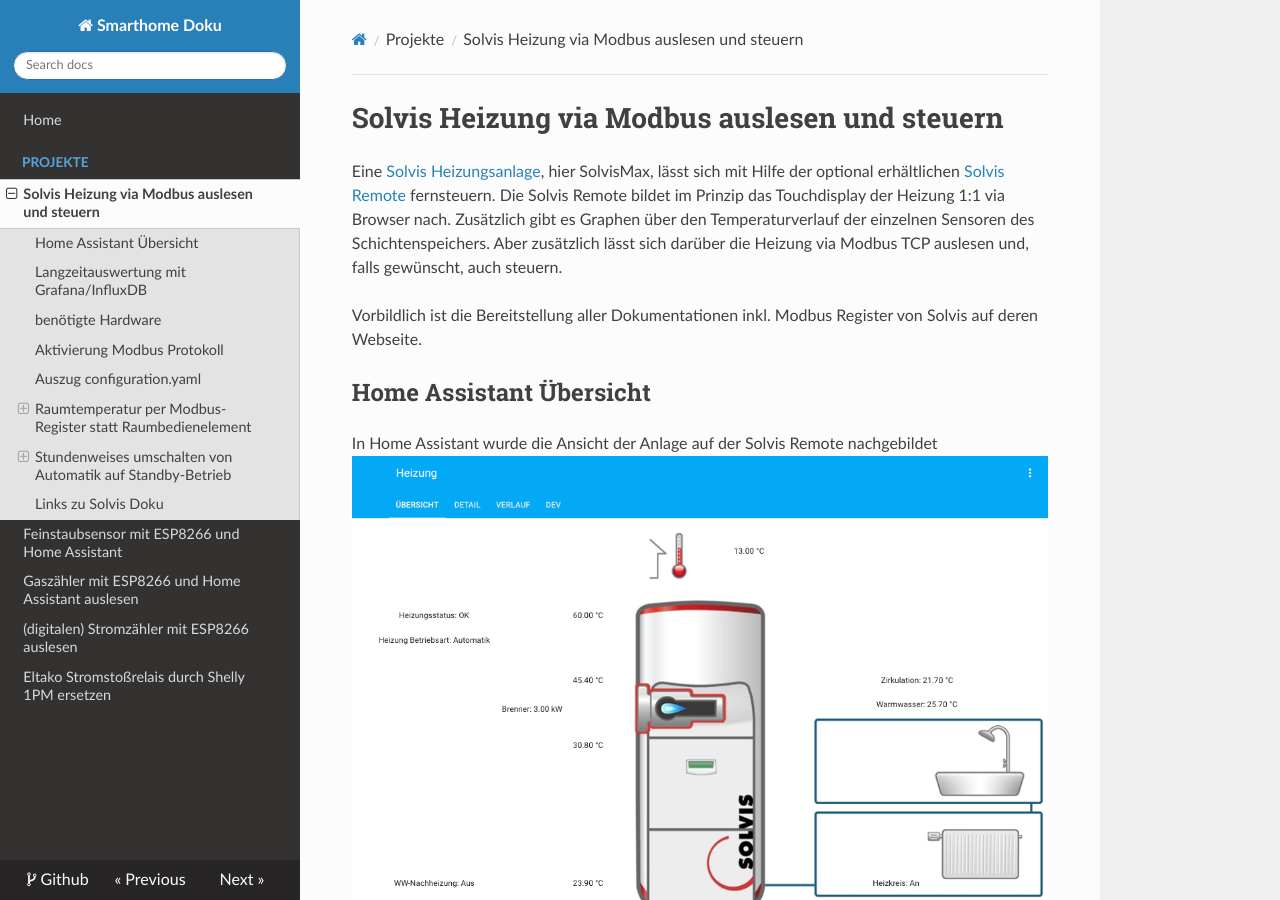
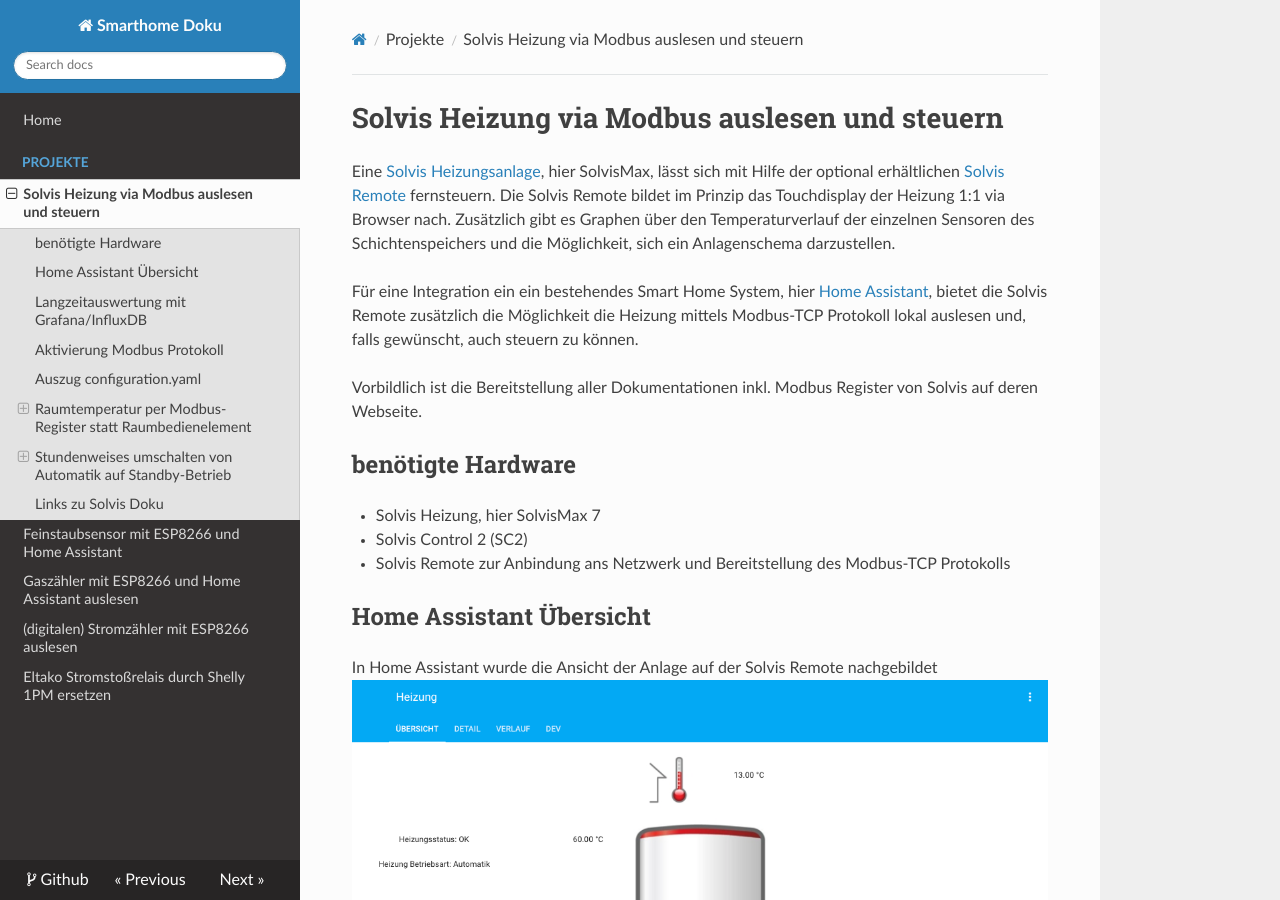
Before and after one commit to saruter/smarthome, an MkDocs documentation site: the page built from docs/projekte/Solvis Heizung.md, in a window 1280 px wide and 900 px high. Built offline with MkDocs 1.6.1, drawn with Linux system fonts in a browser that asks for light colours; nearby versions of some CDN libraries; some of the changed text lies outside the part shown.

Commit message:
solvis update

```diff
--- a/docs/projekte/Solvis Heizung.md
+++ b/docs/projekte/Solvis Heizung.md
@@ -1,7 +1,14 @@
 # Solvis Heizung via Modbus auslesen und steuern
-Eine [Solvis Heizungsanlage](https://www.solvis.de), hier SolvisMax, lässt sich mit Hilfe der optional erhältlichen [Solvis Remote](https://www.solvis.de/solvisremote-ben-max/) fernsteuern. Die Solvis Remote bildet im Prinzip das Touchdisplay der Heizung 1:1 via Browser nach. Zusätzlich gibt es Graphen über den Temperaturverlauf der einzelnen Sensoren des Schichtenspeichers. Aber zusätzlich lässt sich darüber die Heizung via Modbus TCP auslesen und, falls gewünscht, auch steuern.
+Eine [Solvis Heizungsanlage](https://www.solvis.de), hier SolvisMax, lässt sich mit Hilfe der optional erhältlichen [Solvis Remote](https://www.solvis.de/solvisremote-ben-max/) fernsteuern. Die Solvis Remote bildet im Prinzip das Touchdisplay der Heizung 1:1 via Browser nach. Zusätzlich gibt es Graphen über den Temperaturverlauf der einzelnen Sensoren des Schichtenspeichers und die Möglichkeit, sich ein Anlagenschema darzustellen.
+
+Für eine Integration ein ein bestehendes Smart Home System, hier [Home Assistant](https://www.home-assistant.io), bietet die Solvis Remote zusätzlich die Möglichkeit die Heizung mittels Modbus-TCP Protokoll lokal auslesen und, falls gewünscht, auch steuern zu können.
 
 Vorbildlich ist die Bereitstellung aller Dokumentationen inkl. Modbus Register von Solvis auf deren Webseite.
+
+## benötigte Hardware
+* Solvis Heizung, hier SolvisMax 7
+* Solvis Control 2 (SC2)
+* Solvis Remote zur Anbindung ans Netzwerk und Bereitstellung des Modbus-TCP Protokolls
 
 
 ## Home Assistant Übersicht
@@ -300,7 +302,7 @@
 ## Raumtemperatur per Modbus-Register statt Raumbedienelement
 Normalerweise wird über das (optionale) Raumbedienelement die Raumtemperatur an die Solvis Control2 (SC2) gemeldet. Dadurch kann die Heizung die Regelung an die erreichte Raumtemperatur anpassen.
 
-Da im Haus keine einfache Verkabelung des Raumbedienelements möglich war, es aber ein Modbus Register 34304 (Raumtemperatur 1) gibt, war die Idee geboren die Raumtemperatur über die in Home Assistant vorhandenen Zigbee Temperatursensoren per Modbus in das Register zu schreiben, was zunächst fehlschlug da das Register nicht schreibbar war. Allerdings war zu dem Zeitpunkt die SC2 noch nicht für ein Raumbedienelement eingerichtet.
+Da im Haus keine einfache Verkabelung des Raumbedienelements möglich war, es aber ein Modbus Register 34304 (Raumtemperatur 1) gibt, war die Idee geboren die Raumtemperatur über die in Home Assistant vorhandenen Zigbee Temperatursensoren per Modbus in das Register zu schreiben, was zunächst fehlschlug, trotz aktiviertem schreibenden Modbus-Zugriff. Allerdings war zu dem Zeitpunkt die SC2 noch nicht für ein Raumbedienelement eingerichtet.
 
 Nach Kontaktaufnahme mit Solvis bekam ich die Infos dir mir fehlten. Vielen Dank hierfür an [Wolf Walter](https://github.com/saruter/smarthome/issues/1)
 
@@ -308,9 +310,8 @@
 - Solvis Control muss mit Raumbedienelement für den Heizkreislauf konfiguriert sein (auch wenn kein Raumbedienelement per Kabel angeschlossen wird)
 - dafür ist ein Zurücksetzen der Solvis Control auf Werkseinstellung nötig, da in der Initialisierung das Raumbedienelement zum Heizkreislauf zugeordnet wird
 - Zusätzlich muss im Installateur-Menü unter `Sonstiges --> Remote --> Seite 3 --> Raumfühler HK1` auf `Modbus` umgestellt werden
+![Remote-HKR1-Raumfühler-Modbus](../img/solvis-remote-raumtemp-modbus.png)
 - und der Modbus-Modus muss auf `senden` was dem schreibenden Zugriff wohl entspricht umgestellt werden, falls noch nicht geschehen
-
-![Remote-HKR1-Raumfühler-Modbus](../img/solvis-remote-raumtemp-modbus.png)
 
 Hinweis
 - Die Temperatur muss ca. alle 60 Sekunden per Modbus in das Register geschrieben werden, sonst "verschwindet" die Temperatur in der Anzeige und zeigt nur noch "--"
```
Also changed, not shown: other parts of docs/projekte/Solvis Heizung.md (+0 -5 lines).
